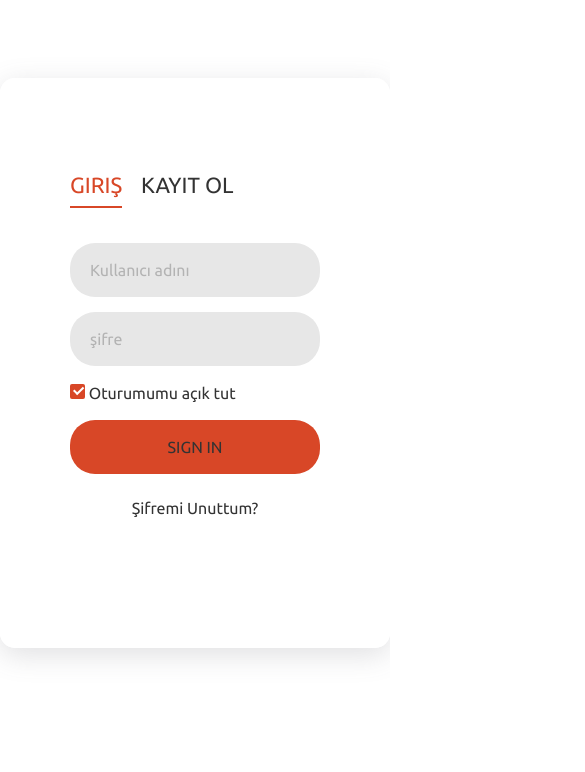
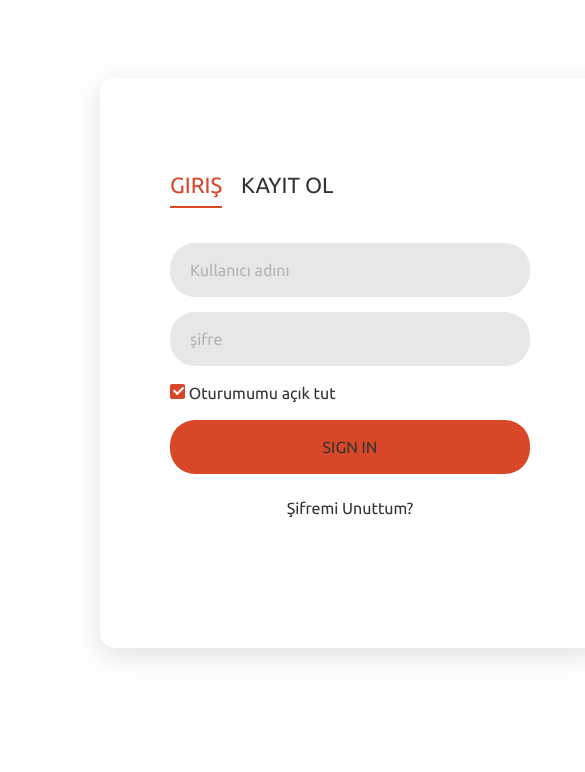
Before and after one commit to vahidsediqi/Cindria-ecommerce-website, a plain HTML site: page login.html in a window 390 px wide. Shown: the part 72-844 px from the top of the page, 585 px wide, since content can reach past the window. Drawn offline with nearby package versions, Linux system fonts and the light colour scheme.

Commit message:
mobile login issue

```diff
--- a/assets/styles/login.css
+++ b/assets/styles/login.css
@@ -232,11 +232,3 @@ a {
 ::placeholder {
     color: #b3b3b3
 }
-
-@media screen and (max-width: 992px) {
-    .card {
-        width: 100% !important;
-        left: 0px;
-        border: 0;
-    }
-  }
```
